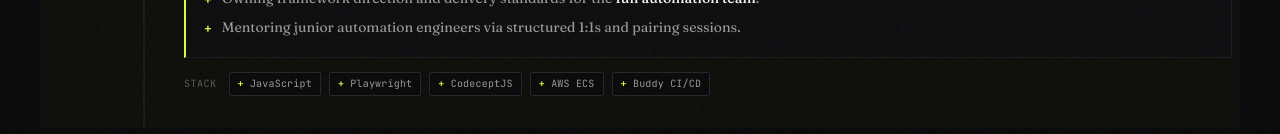
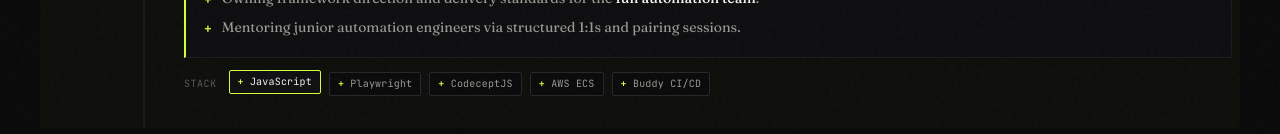
Before and after one commit to youvegotnigel/youvegotnigel.github.io, a plain HTML site: page index.html in a window 1280 px wide. In both pictures the pointer is over the element 274 px from the left and 3172 px from the top of the page. Shown: the part 3089-3223 px from the top of the page. Drawn offline with Linux system fonts and the light colour scheme.

Commit message:
Update main.css

```diff
--- a/css/main.css
+++ b/css/main.css
@@ -550,6 +550,14 @@ h1.hero-title{
   letter-spacing:.02em;
   background:var(--bg);
   font-family:var(--mono);
+  transition:transform .15s ease,border-color .15s ease,color .15s ease,background .15s ease;
+  cursor:default;
+}
+.commit-files .file:hover{
+  transform:translateY(-2px);
+  border-color:var(--accent);
+  color:var(--ink);
+  background:var(--bg-elevated);
 }
 .commit-files .file::before{
   content:'+ ';color:var(--accent);font-weight:500;
```
